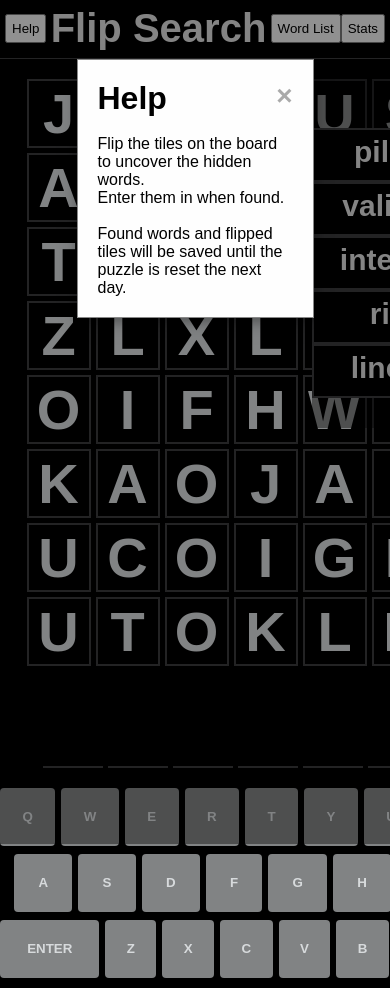
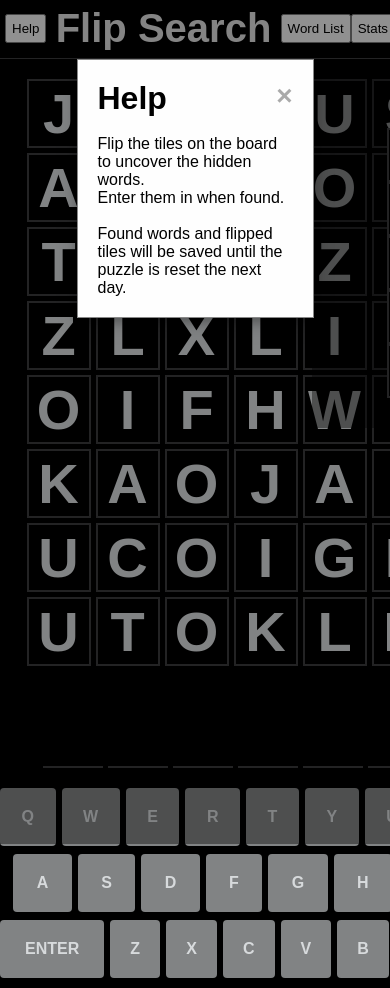
Before and after one commit to Colgatepy/WordSearch, a plain HTML site: page index.html in a window 390 px wide. Shown: the top 988 px of the page. Drawn offline with nearby package versions, Linux system fonts and the light colour scheme.

Commit message:
further mobile updates

```diff
--- a/css/styles.css
+++ b/css/styles.css
@@ -1,4 +1,8 @@
 @media only screen and (max-width: 600px) {
+    header {
+        width: 300px;
+    }
+
     #container { /* board, keyboard and word entry*/
         height: 100%;
         width: 100%;
@@ -21,13 +25,32 @@
 
     .text-entry {
         width: 30px;
-        height: 50px;
+        height: 40px;
         font-size: 25px;
     }
 
     #keyboard-container {
         height: 200px;
         width: 300px;
+    }
+
+    .keyboard-row button {
+        font-size: 1rem;
+    }
+
+    .modal-legend {
+        width: 300px;
+    }
+
+    .modal { /* modal class for modal boxes */
+        width: 300px;
+    }
+
+    #word-container { /* container for daily word list (hideable) */
+        width: 300px;
+        height: 100%;
+        align-items: center;
+        padding-left: 75px;
     }
 }
 
@@ -44,6 +67,7 @@ html, body {
 
 header { /* contains buttons & title */
     display: flex;
+    width: 100%;
     border-bottom: 1px solid rgb(58,58,60);
     flex-direction: row;
     align-items: center;
```
